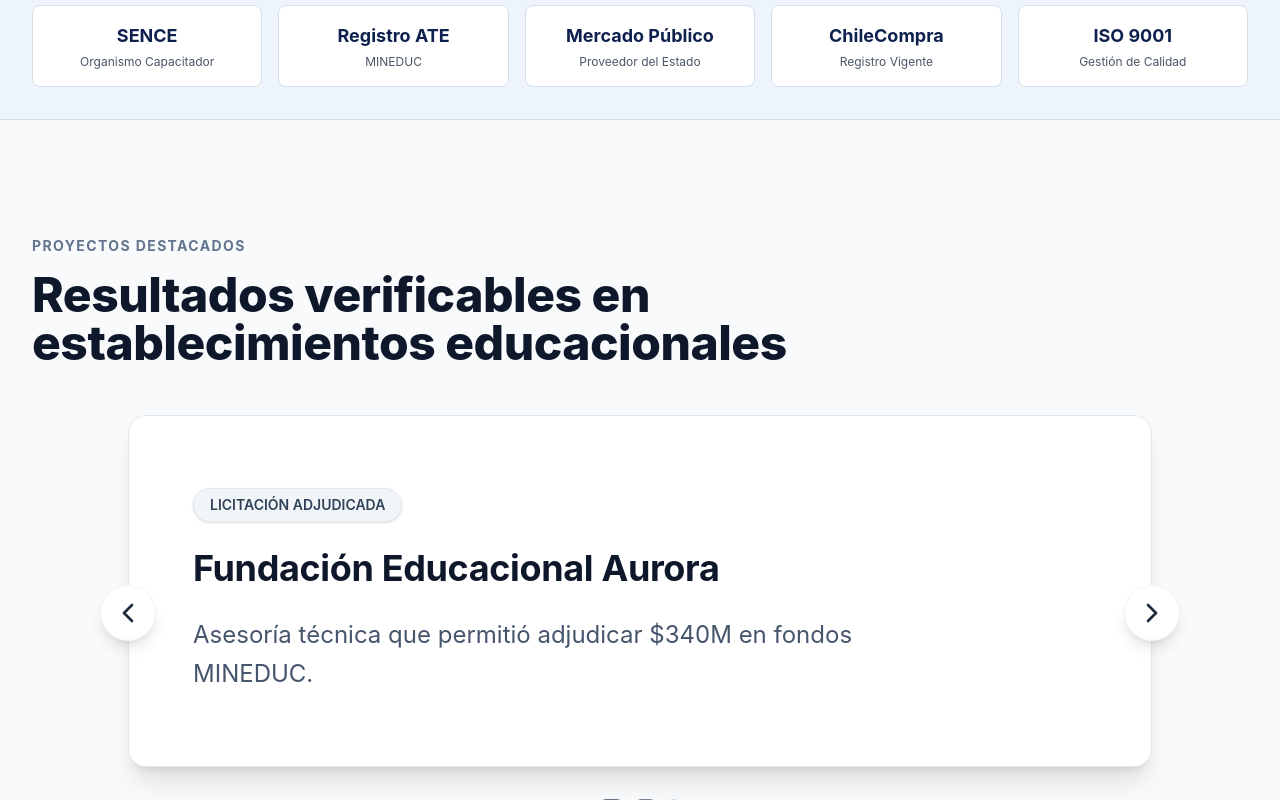
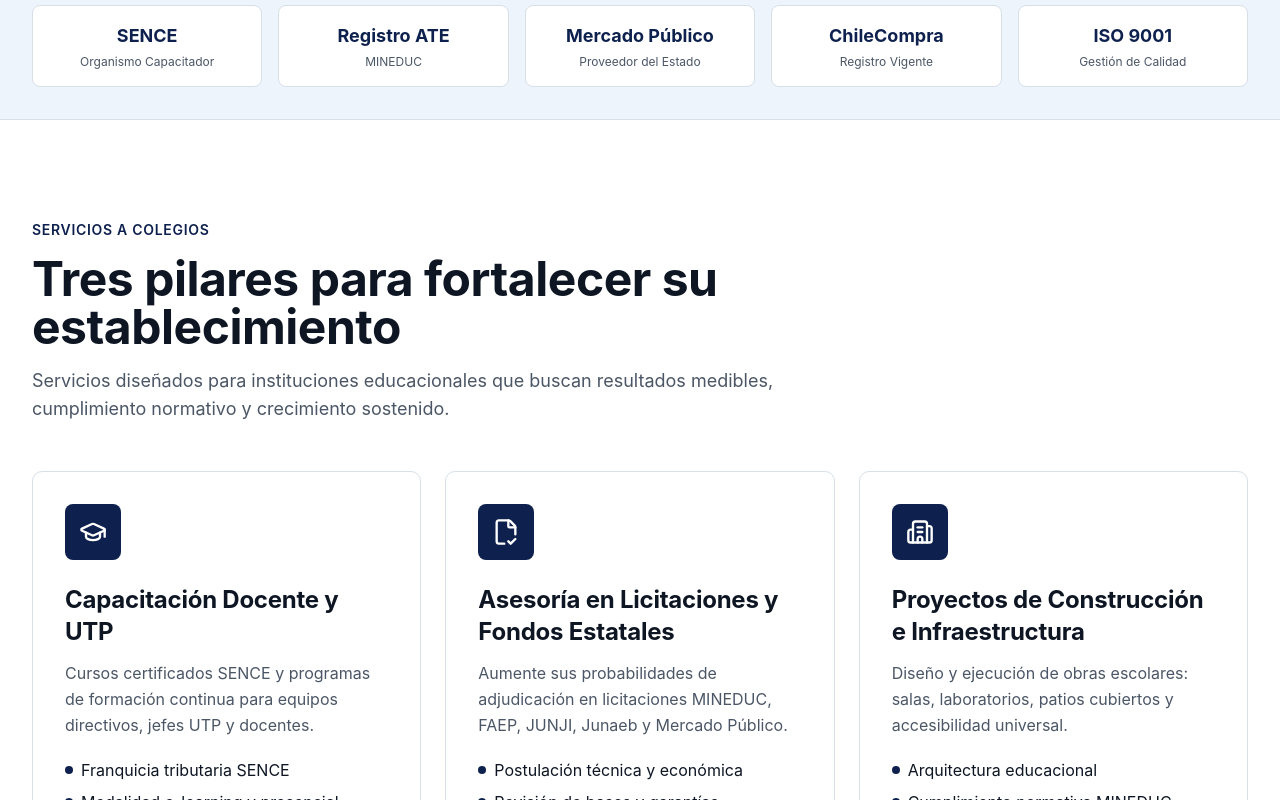
Before and after one commit to Angel4u/EducaResponde, a React (Vite) app: page / in a window 1280 px wide. Shown: the part 980-1780 px from the top of the page. Built offline with nearby package versions, Linux system fonts and the light colour scheme.

Commit message:
Agregados los componentes Navbar y Services a la vista principal

```diff
--- a/src/App.jsx
+++ b/src/App.jsx
@@ -1,6 +1,8 @@
+// Asegúrate de que los nombres de los archivos coincidan con los que tienes en tu carpeta
+import { Header } from './components/landing/Header'; // Puede que el tuyo se llame Navbar.tsx
 import { Hero } from './components/landing/Hero';
 import { TrustBadges } from './components/landing/TrustBadges';
-// import { Services } from './components/landing/Services'; // Descomenta esta línea si tienes el componente de los 3 pilares guardado así
+import { Services } from './components/landing/Services'; // Este es el componente de los 3 pilares
 import { Projects } from './components/landing/Projects';
 import { Contact } from './components/landing/Contact';
 import { Footer } from './components/landing/Footer';
@@ -9,13 +11,15 @@ import { WhatsAppFAB } from './components/landing/WhatsAppFAB';
 function App() {
   return (
     <div className="flex min-h-screen flex-col">
-      {/* Si tienes un componente Header/Navbar, impórtalo y colócalo aquí arriba */}
+      {/* Aquí entra tu menú de navegación superior con los links a la U virtual */}
+      <Header />
 
       <main className="flex-1">
         <Hero />
         <TrustBadges />
 
-        {/* <Services /> Descomenta esta línea para mostrar los servicios */}
+        {/* Aquí entran tus 3 pilares de servicios */}
+        <Services />
 
         <Projects />
         <Contact />
```
